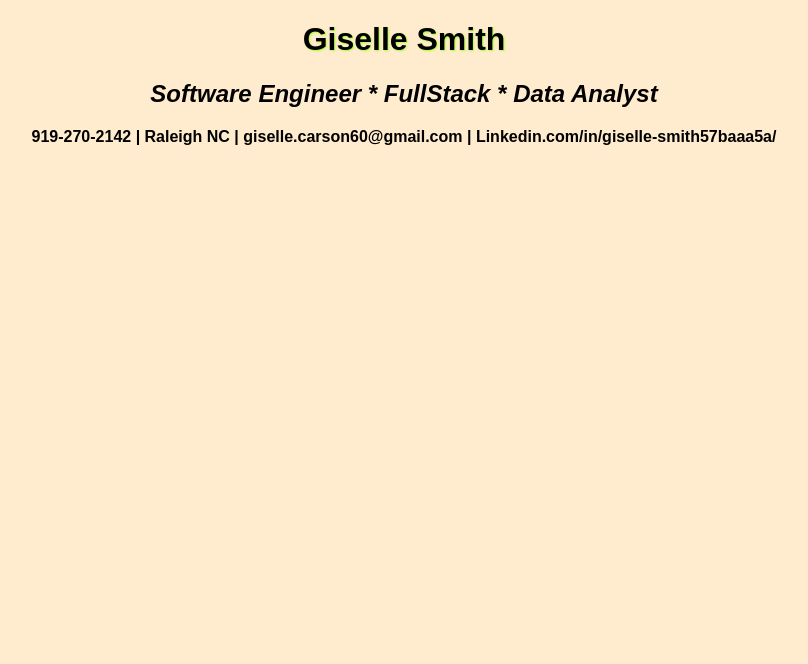
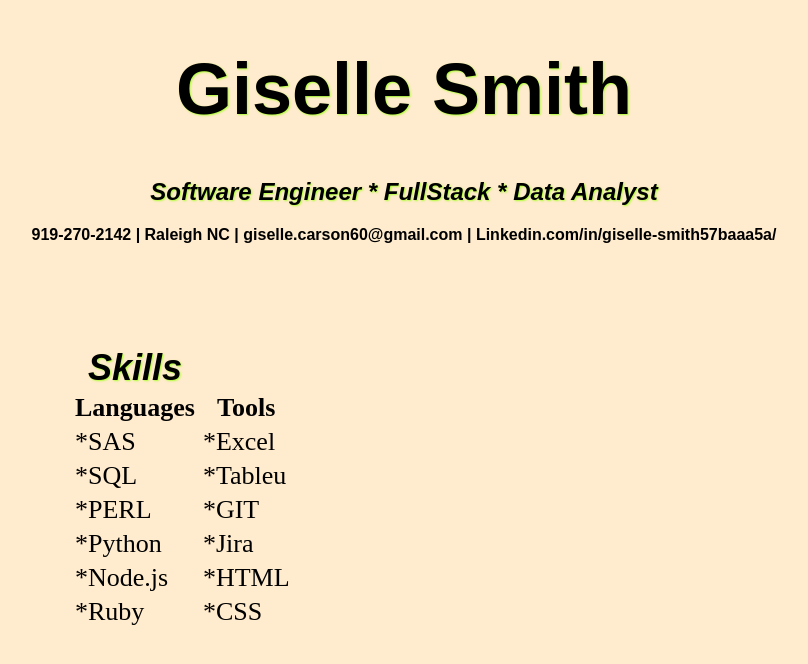
Before and after one commit to gisellec60/my-webpage, a plain HTML site: page index.html in a window 1280 px wide. Shown: the whole page, without its empty margins (236-1044 px from the left). Drawn offline with Linux system fonts and the light colour scheme.

Commit message:
index.html and sytle.css

```diff
--- a/index.html
+++ b/index.html
@@ -9,5 +9,56 @@
     <h2>Software Engineer * FullStack * Data Analyst</h2>
     <p id="personal"> 919-270-2142 | Raleigh NC | giselle.carson60@gmail.com |
     Linkedin.com/in/giselle-smith57baaa5a/</p>
+    <div id="line"></div>
+    <table>
+      <tr>
+        <th id="skills">
+          Skills
+        </th>
+      </tr>
+
+      <tr>
+        <th>Languages</th>
+        <th></th>
+        <th>Tools</th>
+      </tr>
+
+      <tr>
+        <td>*SAS</td>
+        <td></td>
+        <td>*Excel</td>
+      </tr>
+
+      <tr>
+        <td>*SQL</td>
+        <td></td>
+        <td>*Tableu</td>
+      </tr>
+
+      <tr>
+        <td>*PERL</td>
+        <td></td>
+        <td>*GIT</td>
+      </tr>
+
+      <tr>
+        <td>*Python</td>
+        <td></td>
+        <td>*Jira</td>
+      </tr>
+
+      <tr>
+        <td>*Node.js</td>
+        <td></td>
+        <td>*HTML</td>
+      </tr>
+
+      <tr>
+        <td>*Ruby</td>
+        <td></td>
+        <td>*CSS</td>
+      </tr>
+
+    </table>
   </body>
 </html>
--- a/style.css
+++ b/style.css
@@ -2,13 +2,14 @@ h1 {
     text-align:center;
     font-weight:900;
     font-family:Arial;
-    font-size:xx-large;
+    font-size:72px;
     text-shadow: 1px 1px 2px greenyellow;
 }
 h2 {
     text-align: center;
     font-style:italic;
     font-family:Arial;
+    text-shadow: 1px 1px 2px greenyellow;
 }
 p#personal {
     text-align:center;
@@ -18,3 +19,15 @@ p#personal {
 body {
     background-color:blanchedalmond
 }
+
+th#skills{
+    font-size:36px;
+    font-style:italic;
+    font-family:Arial;
+    text-shadow: 1px 1px 2px greenyellow;
+}
+table{
+    margin-top: 100px;
+    margin-left:300px;
+    font-size:26px
+}
```
